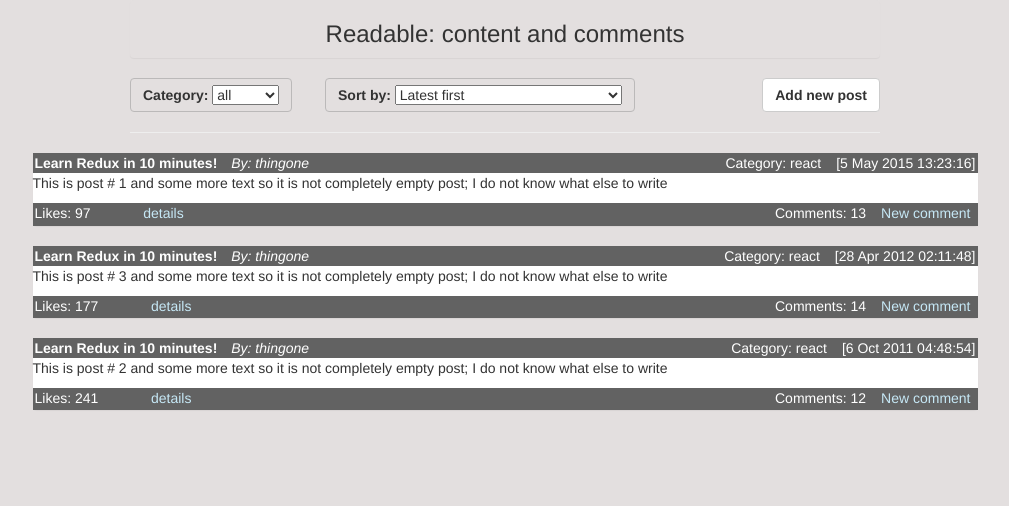
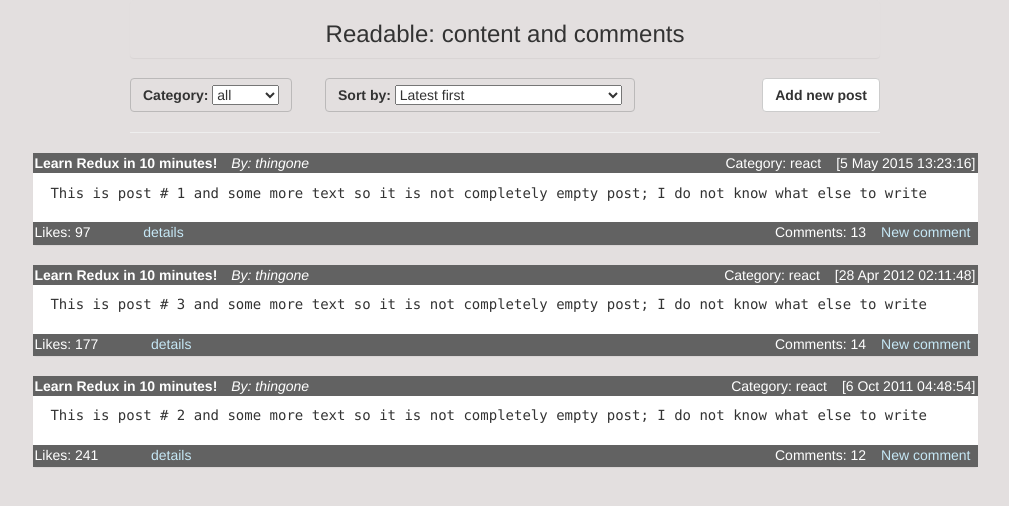
Before and after one commit to developer2020github/readable, a React (Create React App) app: page / in a window 1280 px wide. Shown: the top 506 px of the page, without its empty margins (135-1144 px from the left). Built offline with nearby package versions, Linux system fonts and the light colour scheme; a web font is replaced by a local one.

Commit message:
feat: ensure new line formatting is correctly preserved in posts

```diff
--- a/src/components/NewPost.js
+++ b/src/components/NewPost.js
@@ -18,12 +18,9 @@
     }
 
     handleSubmit = (e)=>{
-
         e.preventDefault();
         const values = serializeForm(e.target, {hash : true});
-        //export function addPost(author, body, category, title,
         this.props.dispatch(addPost(values.author, values.body, values.category, values.title))
-
 	}
 
 
--- a/src/components/PostViewSmall.js
+++ b/src/components/PostViewSmall.js
@@ -135,7 +135,7 @@
 
                 {header}
                 <div>
-                    <p>{this.props.post.body}</p>
+                    <pre id="post-body">{this.props.post.body}</pre>
                 </div>
                 <div className="row post-footer">
                     <div className="col-xs-6 text-left post-sub-header">
--- a/src/components/Readable.css
+++ b/src/components/Readable.css
@@ -7,8 +7,13 @@
 .control-style{
   font-weight: bold;
 }
-.content-background{
+.content-background, #post-body{
   background-color: white;
+}
+
+#post-body{
+  border: none;
+  font-size: 14px;
 }
 
 .btn-panel {
```
